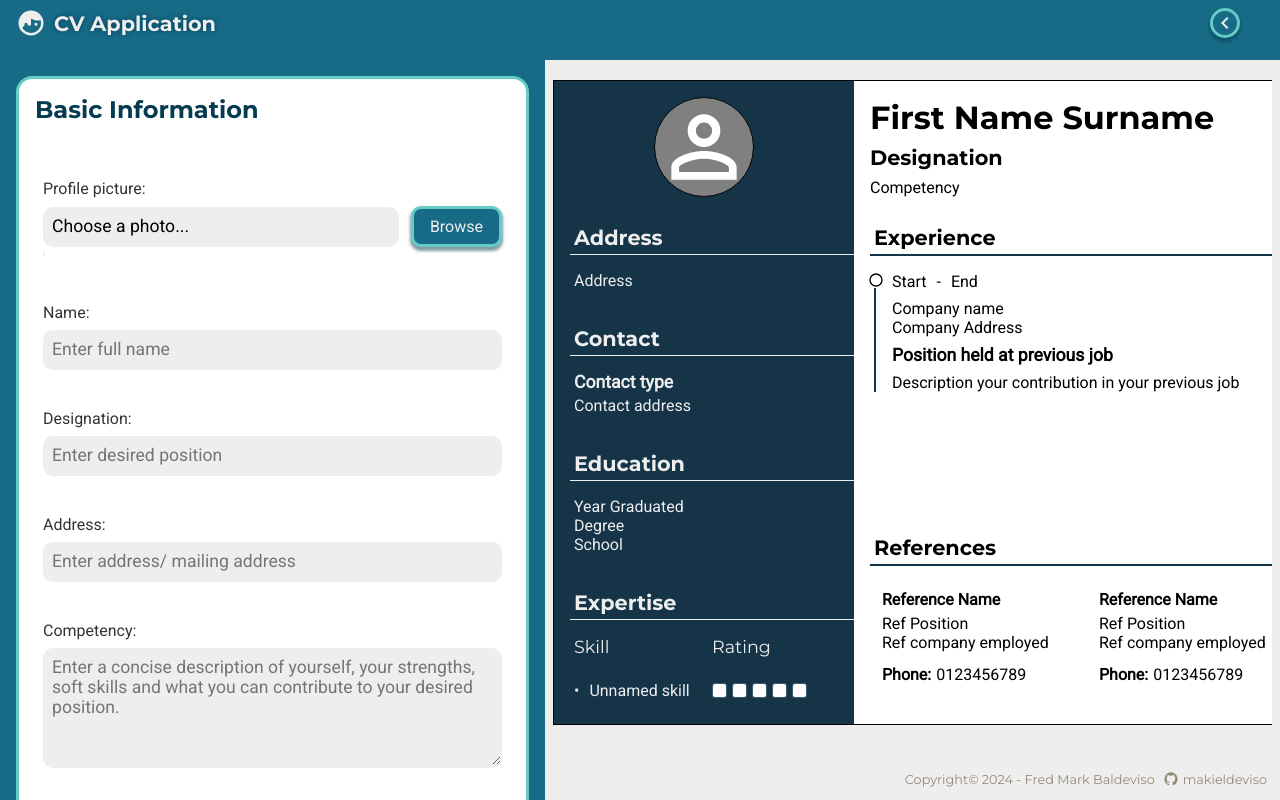
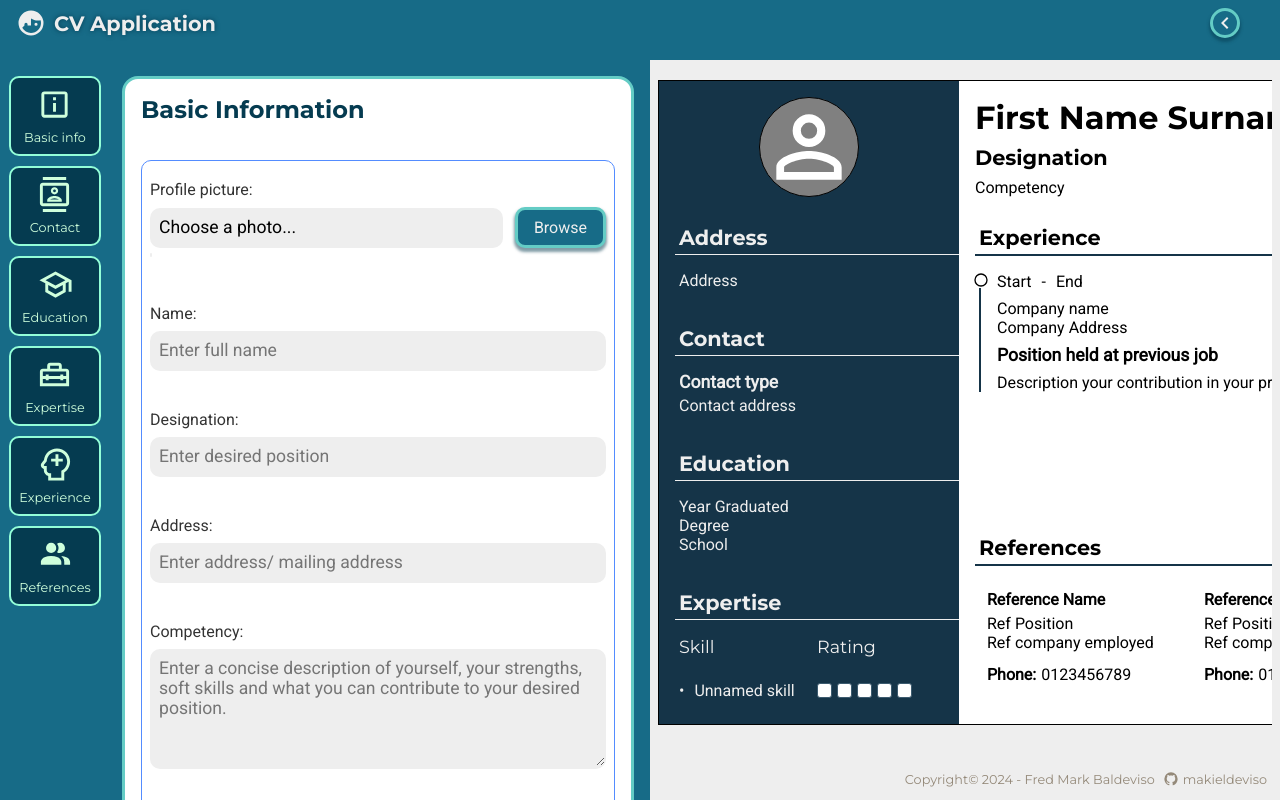
Before and after one commit to makieldeviso/CV-Application, a React (Vite) app: page / in a window 1280 px wide. Built offline with nearby package versions, Linux system fonts and the light colour scheme.

Commit message:
Adds nav for the form components
Adds styling to navbar

```diff
--- a/src/components/BasicInfo.jsx
+++ b/src/components/BasicInfo.jsx
@@ -95,7 +95,7 @@ const BasicInfo = function ({handleSaveFormValues, savedFormValues, submitOnce})
   }
 
   return (
-    <div className='basic-info info-grp'>
+    <div className='info-grp' id='form-basic'>
       <h3>Basic Information</h3>
       <BasicInputFields handleValueChange={handleValueChange} refObj={basicValue}/>
     </div>
--- a/src/components/ContactInfo.jsx
+++ b/src/components/ContactInfo.jsx
@@ -103,7 +103,7 @@ const ContactInfo = function ({handleSaveFormValues, savedFormValues, submitOnce
   }
 
   return (
-    <div className="contact-info info-grp">
+    <div className="contact-info info-grp" id='form-contact'>
       <h3>Contact</h3>
       <>{ContactFields}</>
       <button className='add-info-btn' type="button" onClick={handleAddNewContact}>
--- a/src/components/EducationInfo.jsx
+++ b/src/components/EducationInfo.jsx
@@ -113,7 +113,7 @@ const EducationInfo = function ({handleSaveFormValues, savedFormValues, submitOn
   })
 
   return (
-    <div className="education-info info-grp">
+    <div className="education-info info-grp" id='form-education'>
       <h3>Education</h3>
       <>{EducInputFields}</>
 
--- a/src/components/ExperienceInfo.jsx
+++ b/src/components/ExperienceInfo.jsx
@@ -162,7 +162,7 @@ const ExperienceInfo = function ({handleSaveFormValues, savedFormValues, submitO
   })
 
   return (
-    <div className="experience-info info-grp">
+    <div className="experience-info info-grp" id='form-experience'>
       <h3>Experience</h3>
       <>{Experiences}</>
 
--- a/src/components/ExpertiseInfo.jsx
+++ b/src/components/ExpertiseInfo.jsx
@@ -120,7 +120,7 @@ const ExpertiseInfo = function ({handleSaveFormValues, savedFormValues, submitOn
   })
 
   return (
-    <div className="expertise-info info-grp">
+    <div className="expertise-info info-grp" id='form-expertise'>
       <h3>Expertise</h3>
       <div className='skill-header'>
         <p>Skills</p>
--- a/src/components/Form.jsx
+++ b/src/components/Form.jsx
@@ -7,16 +7,13 @@ import EducationInfo from "./EducationInfo";
 import ExpertiseInfo from "./ExpertiseInfo";
 import ExperienceInfo from "./ExperienceInfo";
 import ReferenceInfo from "./ReferenceInfo";
+import FormNav from "./FormNav";
+
+import { SendIcon, EraserIcon } from "./Icons";
 
 import { ConfirmClearDialog } from "./ConfirmDialog";
-
-import SubmitIcon from '@mdi/react';
-import ClearIcon from '@mdi/react';
-import { mdiSendVariant, mdiEraserVariant } from '@mdi/js';
-
 import {defaultEmptyState, setLocalStorageFormValues, setLocalStorageSubmittedValues, getLocalStorageFormValues} from "../scripts/memoryHandler";
 import verifySubmission from "../scripts/verifyForm";
-// import verifySubmitted from "../scripts/verifyForm";
 
 const Form = function ({submitVerified}) {
 
@@ -102,6 +99,9 @@ const Form = function ({submitVerified}) {
   return (
 
       <form className='info-form' action="">
+
+        <FormNav/>
+
         <div className='form-fields'>
           <BasicInfo {...assignProps('basicInfo')}/>
           <ContactInfo {...assignProps('contactsInfo')}/>
@@ -113,12 +113,12 @@ const Form = function ({submitVerified}) {
 
         <div className='form-btns-cont'>
           <button className='clear-btn' type='button' onClick={handleOpenClearDialog} value='open-modal'>
-            <ClearIcon path={mdiEraserVariant} size={1}/>
+            <EraserIcon/>
             Clear
           </button>
 
           <button className='submit-btn' type='button' onClick={handleSubmit}>
-            <SubmitIcon path={mdiSendVariant} size={1}/>
+            <SendIcon/>
             Submit
           </button>
         </div>
--- /dev/null
+++ b/src/components/FormNav.jsx
@@ -0,0 +1,49 @@
+import { NavIcons } from "./Icons"
+
+
+const FormNav = function () {
+  return (
+    <nav className="form-nav">
+      <ul>
+        <li>
+          <a href="#form-basic">
+            <NavIcons iconName={'BasicInfoIcon'}/>
+            Basic info
+          </a>
+        </li>
+        <li>
+          <a href="#form-contact">
+            <NavIcons iconName={'ContactIcon'}/>
+            Contact
+          </a>
+        </li>
+        <li>
+          <a href="#form-education">
+            <NavIcons iconName={'EducationIcon'}/>
+            Education
+          </a>
+        </li>
+        <li>
+          <a href="#form-expertise">
+            <NavIcons iconName={'ExpertiseIcon'}/>
+            Expertise
+          </a>
+        </li>
+        <li>
+          <a href="#form-experience">
+            <NavIcons iconName={'ExperienceIcon'}/>
+            Experience
+          </a>
+        </li>
+        <li>
+          <a href="#form-reference">
+            <NavIcons iconName={'ReferenceIcon'}/>
+            References
+          </a>
+        </li>
+      </ul>
+    </nav>
+  )
+}
+
+export default FormNav
--- a/src/components/Icons.jsx
+++ b/src/components/Icons.jsx
@@ -3,8 +3,62 @@ import PropTypes from 'prop-types'
 import AlertCircleOutline from '@mdi/react';
 import Close from '@mdi/react';
 import Plus from '@mdi/react';
-import { mdiAlertCircleOutline, mdiClose, mdiPlus } from '@mdi/js';
+import SendVariantIcon from '@mdi/react';
+import EraserVariantIcon from '@mdi/react';
+import InformationBoxOutline from '@mdi/react';
+import ContactsOutline from '@mdi/react';
+import SchoolOutline from '@mdi/react';
+import ToolboxOutline from '@mdi/react';
+import HeadPlusOutline from '@mdi/react';
+import AccountMultiple from '@mdi/react';
+import {
+  mdiAlertCircleOutline,
+  mdiClose,
+  mdiPlus,
+  mdiSendVariant,
+  mdiEraserVariant,
+  mdiInformationBoxOutline,
+  mdiContactsOutline,
+  mdiSchoolOutline,
+  mdiToolboxOutline,
+  mdiHeadPlusOutline,
+  mdiAccountMultiple
+ } from '@mdi/js';
 
+
+
+
+<AccountMultiple path={mdiAccountMultiple} size={1} />
+
+
+const NavIcons = function ({iconName}) {
+
+  const Icons = {
+    BasicInfoIcon : <InformationBoxOutline path={mdiInformationBoxOutline} className='nav-icon' />,
+    ContactIcon : <ContactsOutline path={mdiContactsOutline} className='nav-icon' />,
+    EducationIcon : <SchoolOutline path={mdiSchoolOutline} className='nav-icon' />,
+    ExpertiseIcon : <ToolboxOutline path={mdiToolboxOutline} className='nav-icon' />,
+    ExperienceIcon : <HeadPlusOutline path={mdiHeadPlusOutline} className='nav-icon' />,
+    ReferenceIcon : <AccountMultiple path={mdiAccountMultiple} className='nav-icon' />
+  }
+
+  return (
+    <>{Icons[iconName]}</>
+  )
+
+}
+
+const SendIcon = function () {
+  return (
+    <SendVariantIcon path={mdiSendVariant} size={1}/>
+  )
+}
+
+const EraserIcon = function () {
+  return (
+    <EraserVariantIcon path={mdiEraserVariant} size={1}/>
+  )
+}
 
 const WarnIcon = function ({addClass}) {
   return (
@@ -32,4 +86,6 @@ const AddIcon = function () {
 }
 
 
-export { WarnIcon, CloseIcon, AddIcon }
+
+
+export { WarnIcon, CloseIcon, AddIcon, SendIcon, EraserIcon, NavIcons }
--- a/src/components/ReferenceInfo.jsx
+++ b/src/components/ReferenceInfo.jsx
@@ -99,7 +99,7 @@ const ReferenceInfo = function ({handleSaveFormValues, savedFormValues, submitOn
   })
 
   return (
-    <div className="reference-info info-grp">
+    <div className="reference-info info-grp" id='form-reference'>
       <h3>References</h3>
       <>{ReferencesFields}</>
 
--- a/src/components/Template.jsx
+++ b/src/components/Template.jsx
@@ -9,7 +9,7 @@ const IntroTemplate = function ({refObj}) {
   const nameDisplay = refObj.name.length !== 0 ? refObj.name : 'First Name Surname';
   const designationDisplay = refObj.designation.length !== 0 ? refObj.designation : 'Designation';
   const competencyDisplay = refObj.competency.length !== 0 ? refObj.competency : 'Competency';
-  console.log(refObj)
+
   return (
     <div className='intro'>
 
--- a/src/styles/index.css
+++ b/src/styles/index.css
@@ -5,6 +5,7 @@
   padding: 0;
   box-sizing: border-box;
   font-family: var(--common-font);
+  scroll-behavior: smooth;
 
 }
 
@@ -84,7 +85,7 @@ div#root {
 .main-content {
   position: relative;
   display: grid;
-  grid-template-columns: 545px 1fr;
+  grid-template-columns: 650px 1fr;
   justify-content: start;
   background-color: var(--dark-blue);
   padding-top: 60px;
@@ -92,19 +93,80 @@ div#root {
 }
 
 /* Form styling (end) */
+.form-nav {
+  grid-area: nav;
+  width: 110px;
+  display: flex;
+  justify-content: center;
+}
+
+.form-nav ul {
+  width: max-content;
+  position: fixed;
+  display: flex;
+  flex-direction: column;
+  align-items: center;
+  justify-content: center;
+  gap:10px;
+}
+
+.form-nav li {
+  list-style: none;
+
+  background-color: var(--darkest-blue);
+  border: 2px solid var(--light-green);
+  border-radius: 10px;
+  padding: calc(var(--padding) * 0.5);
+  min-width: max-content;
+  width: 100%;
+  height: 80px;
+
+  display: flex;
+  justify-content: center;
+  align-items: center;
+}
+
+.form-nav a {
+  font-family: var(--header-font);
+  font-size: 0.8rem;
+  color: var(--off-white);
+  text-decoration: none;
+  width: max-content;
+
+  display: flex;
+  flex-direction: column;
+  justify-content: center;
+  align-items: center;
+  gap: 8px;
+  color: var(--lightest-green);
+}
+
+.form-nav a svg {
+  width: 35px;
+}
+
 .info-form {
   height: 100%;
   padding: var(--padding);
+  padding-left: 0;
   display: grid;
-  grid-template-columns: 1fr;
-  gap: var(--margin);
+  grid-template-columns: max-content 1fr;
+  grid-template-rows: max-content max-content;
+  row-gap: var(--margin);
+  column-gap: calc(var(--margin) * 0.5);
   background-color: var(--dark-blue);
   transition: padding 0.3s ease-in-out;
+  overflow-y: scroll;
 
-  overflow-y: scroll;
+  grid-template-areas:
+    'nav form'
+    '. btns';
+
 }
 
 .form-fields {
+  grid-area: form;
+  width: 100%;
   display: flex;
   flex-direction: column;
   gap: var(--margin);
@@ -484,6 +546,7 @@ button svg {
 
 /* Submit button (start) */
 .form-btns-cont {
+  grid-area: btns;
   display: grid;
   grid-template-columns: 1fr 1fr;
   justify-items: center;
```
